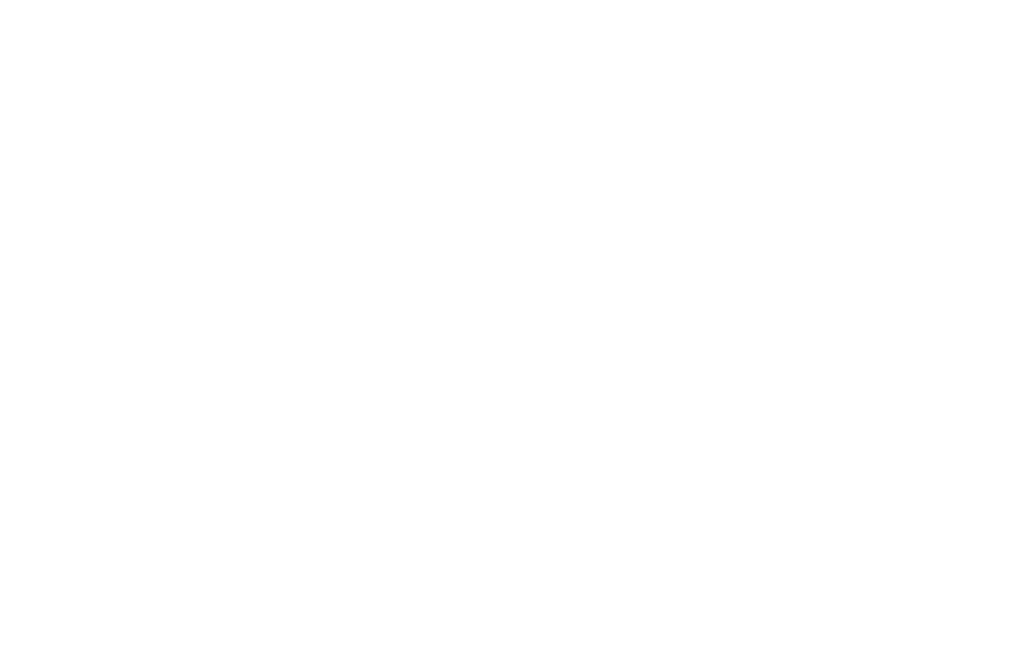
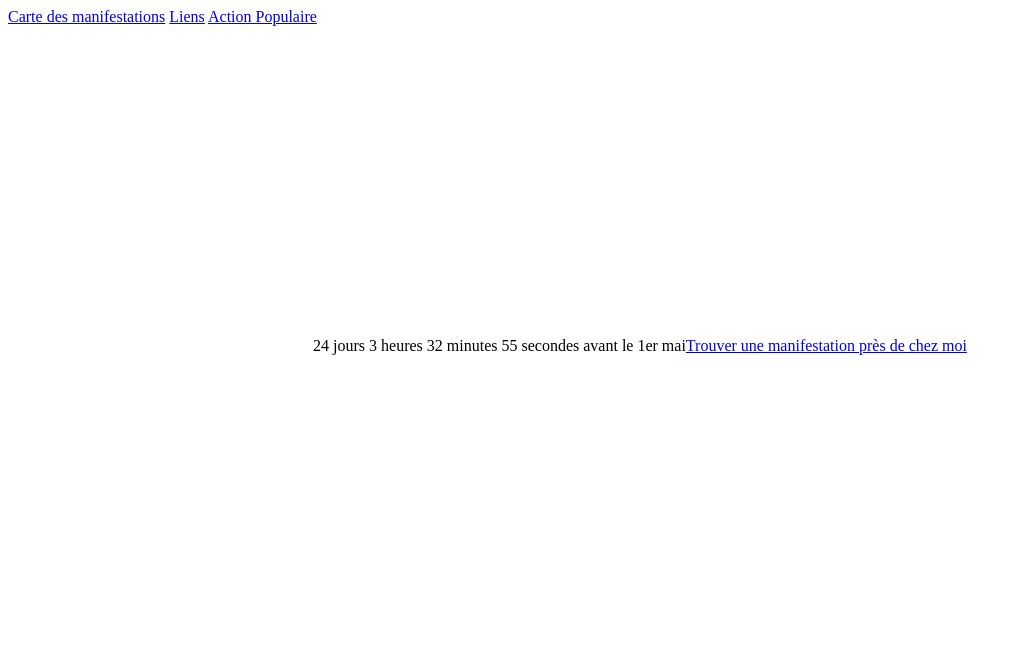
Before and after one commit to Frablock/1er_mai, a plain HTML site: page index.html in a window 1280 px wide. Shown: the whole page, without its empty margins (0-1021 px from the left). Drawn offline with Linux system fonts and the light colour scheme.

Commit message:
Adding js

```diff
--- a/assets/script.js
+++ b/assets/script.js
@@ -0,0 +1,31 @@
+var countDownDate = new Date("2025-05-01").getTime();
+
+var x = setInterval(function () {
+    var now = new Date().getTime();
+
+    var distance = countDownDate - now;
+
+    var days = Math.floor(distance / (1000 * 60 * 60 * 24));
+    var hours = Math.floor(
+        (distance % (1000 * 60 * 60 * 24)) / (1000 * 60 * 60)
+    );
+    var minutes = Math.floor((distance % (1000 * 60 * 60)) / (1000 * 60));
+    var seconds = Math.floor((distance % (1000 * 60)) / 1000);
+
+    document.getElementById("date_before").innerHTML =
+        days +
+        " jours " +
+        hours +
+        " heures " +
+        minutes +
+        " minutes " +
+        seconds +
+        " secondes avant le 1er mai";
+
+    // If the count down is over, write some text
+    if (distance < 0) {
+        clearInterval(x);
+        document.getElementById("demo").innerHTML =
+            "NOUS SOMMES LE PREMIER MAI";
+    }
+}, 1000);
--- a/assets/style.css
+++ b/assets/style.css
@@ -0,0 +1,8 @@
+header {
+    text-align: center;
+    display: flex;
+    align-items: center;
+    justify-content: center;
+    height: 80vh;
+
+}
--- a/index.html
+++ b/index.html
@@ -1,9 +1,25 @@
 <!DOCTYPE html>
 <html lang="fr">
-  <head>
-    <link rel="stylesheet" href="./assets/style.css">
-  </head>
-  <body>
-    <script src="./assets/script.js"></script>
-  </body>
+    <head>
+        <link rel="stylesheet" href="./assets/style.css" />
+    </head>
+    <body>
+        <nav>
+            <a href="#maps">Carte des manifestations</a>
+            <a href="#links">Liens</a>
+            <a href="https://action-populaire.fr">Action Populaire</a>
+        </nav>
+        <header>
+            <div>
+                <span id="date_before"></span>
+            </div>
+            <div>
+                <a href="#maps">Trouver une manifestation près de chez moi</a>
+            </div>
+        </header>
+        <section id="maps"></section>
+        <section id="links"></section>
+        <footer></footer>
+        <script src="./assets/script.js"></script>
+    </body>
 </html>
```
